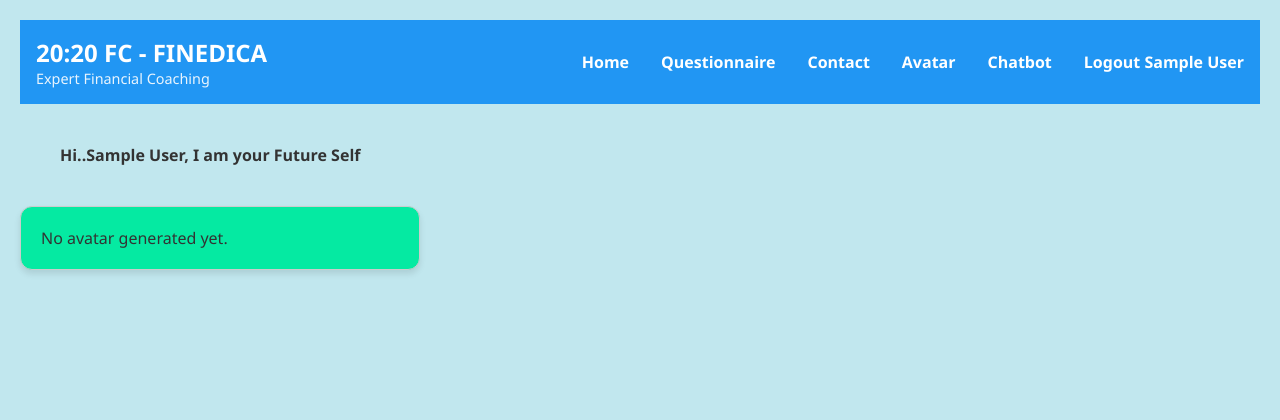
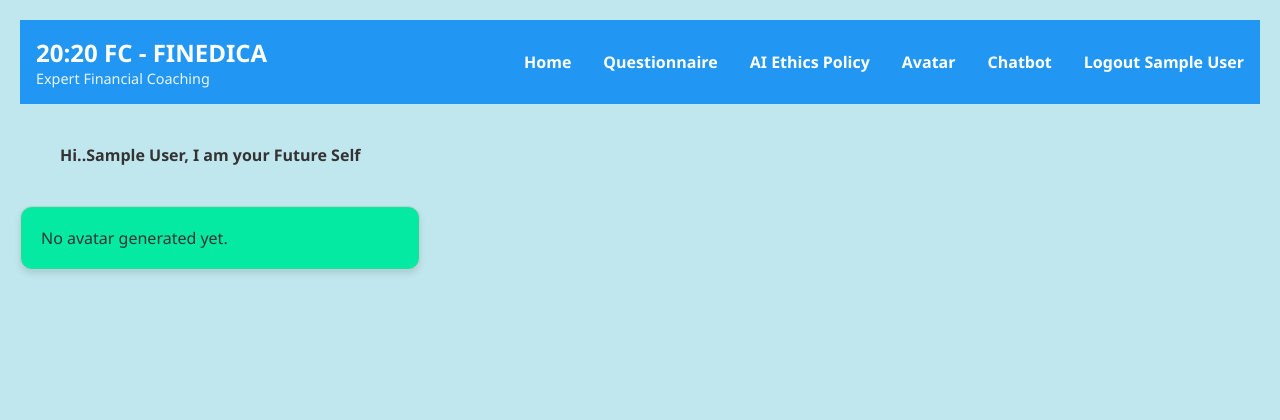
Before and after one commit to Chiemela-tech/finedica, a PHP site: page /chat/chatbot.php in a window 1280 px wide. Shown: the top 420 px of the page. Run offline with PHP 8.4, Linux system fonts and the light colour scheme; the visitor is signed in with stand-in values (Sample User, id 1); data that the repository does not hold is empty.

Commit message:
ethics policy hyperlink updated

```diff
--- a/generate_avatar/generate_avatar.php
+++ b/generate_avatar/generate_avatar.php
@@ -204,7 +204,7 @@ if ($http_code === 200 && $response) {
     }
     $stmt->close();
     $conn->close();
-    $web_path = "/2020FC/src/avatars/" . $avatar_filename;
+    $web_path = "/../avatars/" . $avatar_filename;
     echo json_encode(['status' => 'ok', 'avatar_path' => $web_path]);
     exit;
 } else {
--- a/php/chatbot.php
+++ b/php/chatbot.php
@@ -58,9 +58,9 @@ try {
             <ul>
                 <li><a href="index.php">Home</a></li>
                 <li><a href="questionnaire.php">Questionnaire</a></li>
-                <li><a href="#contact">Contact</a></li>
-                <li><a href="avatar.php">Avatar</a></li>
-                <li><a href="chatbot.php">Chatbot</a></li>
+                <li><a href="ethics_policy.php">AI Ethics Policy</a></li>
+                <li><a href="..generate_avatar/avatar_frontpage.php">Avatar</a></li>
+                <li><a href="../chatbot/chatbot.php">Chatbot</a></li>
                 <li><a href="logout.php">Logout <?php echo htmlspecialchars($userName); ?></a></li>
             </ul>
         </nav>
--- a/php/expenditure.php
+++ b/php/expenditure.php
@@ -39,9 +39,9 @@ $expenditure = $stmt->fetch(PDO::FETCH_ASSOC);
             <ul>
                 <li><a href="home.php">Home</a></li>
                 <li><a href="questionnaire.php">Questionnaire</a></li>
-                <li><a href="#contact">Contact</a></li>
-                <li><a href="avatar.php">Avatar</a></li>
-                <li><a href="chatbot.php">Chatbot</a></li>
+                <li><a href="ethics_policy.php">AI Ethics Policy</a></li>
+                <li><a href="../generate_avatar/avatar_frontpage.php">Avatar</a></li>
+                <li><a href="../chatbot/chatbot.php">Chatbot</a></li>
                 <li><a href="logout.php" style="font-size: 14px; color:rgb(7, 249, 168)">Logout <?php echo htmlspecialchars($userName);?></a></li>
             </ul>
         </nav>
--- a/php/frontend_psychometric_test.php
+++ b/php/frontend_psychometric_test.php
@@ -83,9 +83,9 @@ $userEmail = $_SESSION['user_email'];
         <ul>
             <li><a href="home.php">Home</a></li>
             <li><a href="questionnaire.php">Questionnaire</a></li>
-            <li><a href="#contact">Contact</a></li>
-            <li><a href="avatar.php">Avatar</a></li>
-            <li><a href="chatbot.php">Chatbot</a></li>
+            <li><a href="ethics_policy.php">AI Ethics Policy</a></li>
+            <li><a href="../generate_avatar/avatar_frontpage.php">Avatar</a></li>
+            <li><a href="../chatbot/chatbot.php">Chatbot</a></li>
             <li><a href="logout.php" style="font-size: 14px; color:rgb(7, 249, 168)">Logout <?php echo htmlspecialchars($userName);?></a></li>
         </ul>
     </nav>
--- a/php/process_psychometric_test.php
+++ b/php/process_psychometric_test.php
@@ -55,7 +55,7 @@ $username = 'root';
 $password = 'finedica';
 
 try {
-    $pdo = new PDO("mysql:host=$host;port=3307;dbname=$dbname;charset=utf8", $username, $password);
+    $pdo = new PDO("mysql:host=$host;port=3306;dbname=$dbname;charset=utf8", $username, $password);
     $pdo->setAttribute(PDO::ATTR_ERRMODE, PDO::ERRMODE_EXCEPTION);
 
     // Insert each category score
--- a/php/psychometric_test_api.php
+++ b/php/psychometric_test_api.php
@@ -57,7 +57,7 @@ if (!$data || !isset($data['scores'])) {
 }
 
 try {
-    $pdo = new PDO('mysql:host=localhost;port=3307;dbname=user_reg_db;charset=utf8', 'root', 'finedica');
+    $pdo = new PDO('mysql:host=localhost;port=3306;dbname=user_reg_db;charset=utf8', 'root', 'finedica');
     $pdo->setAttribute(PDO::ATTR_ERRMODE, PDO::ERRMODE_EXCEPTION);
 
     foreach ($data['scores'] as $cat => $score) {
--- a/php/questionnaire.php
+++ b/php/questionnaire.php
@@ -139,7 +139,7 @@ $enable_futureself = $psychometric_done;
             <ul>
                 <li><a href="home.php">Home</a></li>
                 <li><a href="questionnaire.php">Questionnaire</a></li>
-                <li><a href="#contact">Contact</a></li>
+                <li><a href="ethics_policy.php">AI Ethics Policy</a></li>
                 <li><a href="../generate_avatar/avatar_frontpage.php">Avatar</a></li>
                 <li><a href="../chatbot/chatbot.php">Chatbot</a></li>
                 <li><a href="logout.php" style="font-size: 14px; color:rgb(7, 249, 168)">Logout <?php echo htmlspecialchars($userName);?></a></li>
--- a/php/regenerate_avatar_cleanup.php
+++ b/php/regenerate_avatar_cleanup.php
@@ -12,7 +12,7 @@ if (!$email) {
 }
 
 try {
-    $pdo = new PDO("mysql:host=localhost;port=3307;dbname=user_reg_db", 'root', 'finedica');
+    $pdo = new PDO("mysql:host=localhost;port=3306;dbname=user_reg_db", 'root', 'finedica');
     $pdo->setAttribute(PDO::ATTR_ERRMODE, PDO::ERRMODE_EXCEPTION);
 
     // Delete avatar record and file
```
